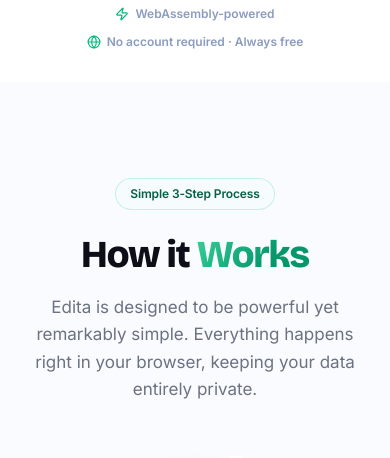
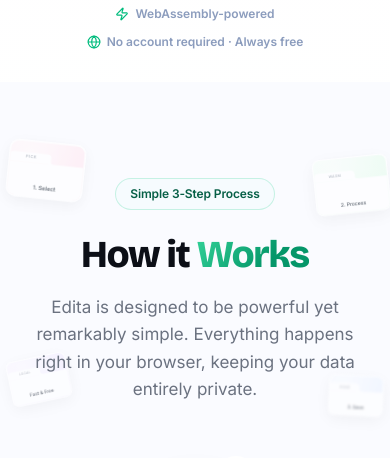
Before and after one commit to siddharth-fr/edita, a Next.js app: page / in a window 390 px wide. Shown: the part 1780-2238 px from the top of the page. Built offline with nearby package versions, Linux system fonts and the light colour scheme.

Commit message:
how it works ui toolcard fixed

```diff
--- a/src/components/ui/HeroicHowItWorks.tsx
+++ b/src/components/ui/HeroicHowItWorks.tsx
@@ -1,19 +1,27 @@
 'use client';
 
 import { MousePointerClick, Cpu, Download, Sparkles } from 'lucide-react';
+import { CardFace } from '@/components/ui/HeroCardGrid';
 
 export default function HeroicHowItWorks() {
   return (
     <section className="w-full max-w-6xl px-4 sm:px-8 mt-24 mb-16 relative">
-      <div className="text-center max-w-2xl mx-auto mb-16 relative">
-        {/* Subtle decoration */}
-        <div className="absolute -left-16 top-0 opacity-20 rotate-12 pointer-events-none -z-10 hidden lg:block">
-          <Cpu size={120} className="text-emerald-300" />
+      <div className="text-center max-w-2xl mx-auto mb-16 relative z-0">
+        {/* Static Floating Cards decorating the Title */}
+        <div className="absolute -left-10 sm:-left-32 lg:-left-60 top-[-60px] sm:top-[-80px] lg:top-[-100px] rotate-6 opacity-60 sm:opacity-60 lg:opacity-80 scale-[0.55] sm:scale-75 lg:scale-105 origin-center pointer-events-none -z-10" style={{ width: 140, filter: 'blur(0.5px)' }}>
+          <CardFace label="1. Select" category="PICK" gradient="linear-gradient(135deg,#FFF3F7,#FFE5F0)" size={140} />
         </div>
-        <div className="absolute -right-16 bottom-0 opacity-20 -rotate-12 pointer-events-none -z-10 hidden lg:block">
-          <Sparkles size={100} className="text-blue-300" />
+        <div className="absolute -right-10 sm:-right-32 lg:-right-60 top-[-40px] sm:top-[-60px] lg:top-[-80px] -rotate-6 opacity-60 sm:opacity-70 lg:opacity-90 scale-[0.6] sm:scale-75 lg:scale-105 origin-center pointer-events-none -z-10" style={{ width: 125, filter: 'blur(0px)' }}>
+          <CardFace label="2. Process" category="WASM" gradient="linear-gradient(135deg,#F3FFF7,#E2FBEA)" size={125} />
+        </div>
+        <div className="absolute -right-8 sm:-right-24 lg:-right-48 top-[180px] sm:top-[220px] lg:top-[280px] rotate-3 opacity-50 sm:opacity-50 lg:opacity-60 scale-[0.55] sm:scale-65 lg:scale-110 origin-center pointer-events-none -z-10" style={{ width: 100, filter: 'blur(1.5px)' }}>
+          <CardFace label="3. Save" category="DONE" gradient="linear-gradient(135deg,#F5F9FF,#E6F0FF)" size={100} />
+        </div>
+        <div className="absolute -left-8 sm:-left-24 lg:-left-48 top-[160px] sm:top-[200px] lg:top-[260px] -rotate-12 opacity-50 sm:opacity-50 lg:opacity-70 scale-[0.55] sm:scale-65 lg:scale-100 origin-center pointer-events-none -z-10" style={{ width: 110, filter: 'blur(1px)' }}>
+          <CardFace label="Fast & Free" category="LOCAL" gradient="linear-gradient(135deg,#F8F4FF,#EDE5FF)" size={110} />
         </div>
 
+        <div className="relative z-10 w-full flex flex-col items-center">
           <div
             className="inline-flex items-center gap-2 mb-6"
             style={{
@@ -55,6 +63,7 @@
             Edita is designed to be powerful yet remarkably simple.
             Everything happens right in your browser, keeping your data entirely private.
           </p>
+        </div>
       </div>
 
       <div className="grid grid-cols-1 md:grid-cols-3 gap-12 relative">
--- a/src/components/ui/HowItWorksSection.tsx
+++ b/src/components/ui/HowItWorksSection.tsx
@@ -1,6 +1,7 @@
 'use client';
 
 import { MousePointerClick, Cpu, Download } from 'lucide-react';
+import { CardFace } from '@/components/ui/HeroCardGrid';
 
 export default function HowItWorksSection() {
   const steps = [
@@ -30,7 +31,16 @@
   return (
     <section className="w-full mt-20 pt-16 border-t border-border/40 relative">
 
-      <div className="text-center max-w-2xl mx-auto mb-16 px-4">
+      <div className="text-center max-w-2xl mx-auto mb-16 px-4 relative">
+        {/* Static Floating Cards decorating the Title */}
+        <div className="absolute -left-8 sm:-left-16 lg:-left-28 top-[-10px] sm:top-0 lg:top-4 -rotate-6 opacity-40 sm:opacity-50 lg:opacity-60 scale-[0.45] sm:scale-60 lg:scale-75 origin-center pointer-events-none -z-10" style={{ width: 140, filter: 'blur(0.5px)' }}>
+          <CardFace label="1. Select" category="PICK" gradient="linear-gradient(135deg,#FFF3F7,#FFE5F0)" size={140} />
+        </div>
+        <div className="absolute -right-8 sm:-right-16 lg:-right-24 top-[-15px] sm:top-[-5px] lg:top-0 rotate-3 opacity-40 sm:opacity-50 lg:opacity-70 scale-[0.5] sm:scale-60 lg:scale-75 origin-center pointer-events-none -z-10" style={{ width: 125, filter: 'blur(0px)' }}>
+          <CardFace label="2. Process" category="WASM" gradient="linear-gradient(135deg,#F3FFF7,#E2FBEA)" size={125} />
+        </div>
+
+        <div className="relative z-10">
           <h2 style={{
             margin: '0 0 14px',
             fontFamily: 'var(--font-display), sans-serif',
@@ -55,6 +65,7 @@
           }}>
             Everything happens right in your browser. Private, fast, and completely free.
           </p>
+        </div>
       </div>
 
       <div className="grid grid-cols-1 md:grid-cols-3 gap-10 md:gap-6 lg:gap-12 relative max-w-5xl mx-auto px-4 sm:px-8">
```
Lines whose indentation alone changed are shown as unchanged.
